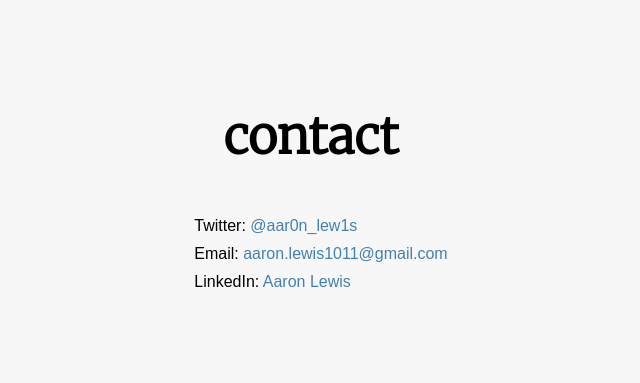
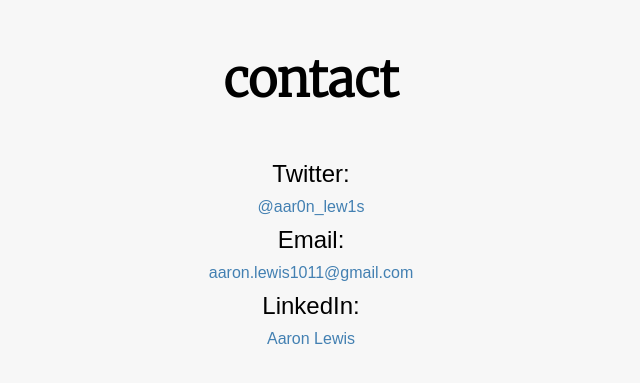
Before and after one commit to AaronL1011/aaronl1011.github.io, a plain HTML site: page Portfolio/index.html in a window 1280 px wide. Shown: the part 1811-2194 px from the top of the page, without its empty margins (329-969 px from the left). Drawn offline with nearby package versions, Linux system fonts and the light colour scheme.

Commit message:
changed contact links positions

```diff
--- a/Portfolio/css/styles.css
+++ b/Portfolio/css/styles.css
@@ -109,7 +109,13 @@ hr {
 }
 
 .contact-details {
-    margin-left: -20px;
+    margin-left: -40px;
+    text-align: center;
+}
+
+.contact-heading {
+    font-size: 24px;
+    margin-bottom: 10px;
 }
 
 .returnImg {
--- a/Portfolio/index.html
+++ b/Portfolio/index.html
@@ -66,9 +66,12 @@
         </div>
         <div class = "contact-details">
             <ul>
-                <li>Twitter: <a href="https://twitter.com/aar0n_lew1s" target="_blank">@aar0n_lew1s</a></li>
-                <li>Email: <a href="mailto:aaron.lewis1011@gmail.com">aaron.lewis1011@gmail.com</a></li>
-                <li>LinkedIn: <a href="https://www.linkedin.com/in/aaron-lewis-27a19b160" target="_blank">Aaron Lewis</a></li>
+                <li class="contact-heading">Twitter:</li>
+                <li><a href="https://twitter.com/aar0n_lew1s" target="_blank">@aar0n_lew1s</a></li>
+                <li class="contact-heading">Email:</li>
+                <li><a href="mailto:aaron.lewis1011@gmail.com">aaron.lewis1011@gmail.com</a></li>
+                <li class="contact-heading">LinkedIn:</li>
+                <li><a href="https://www.linkedin.com/in/aaron-lewis-27a19b160" target="_blank">Aaron Lewis</a></li>
             </ul>
         </div>
     </div>
```
